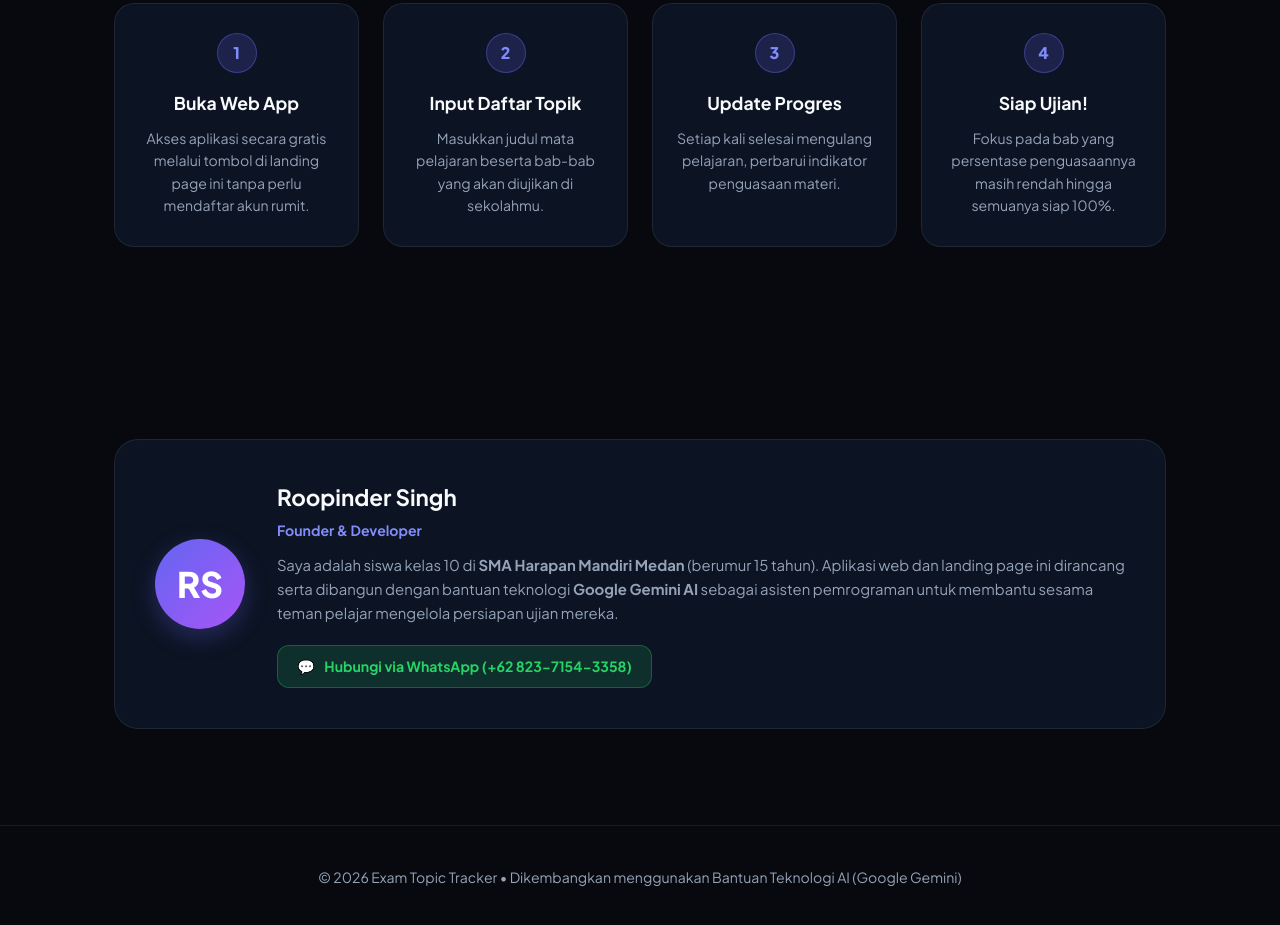
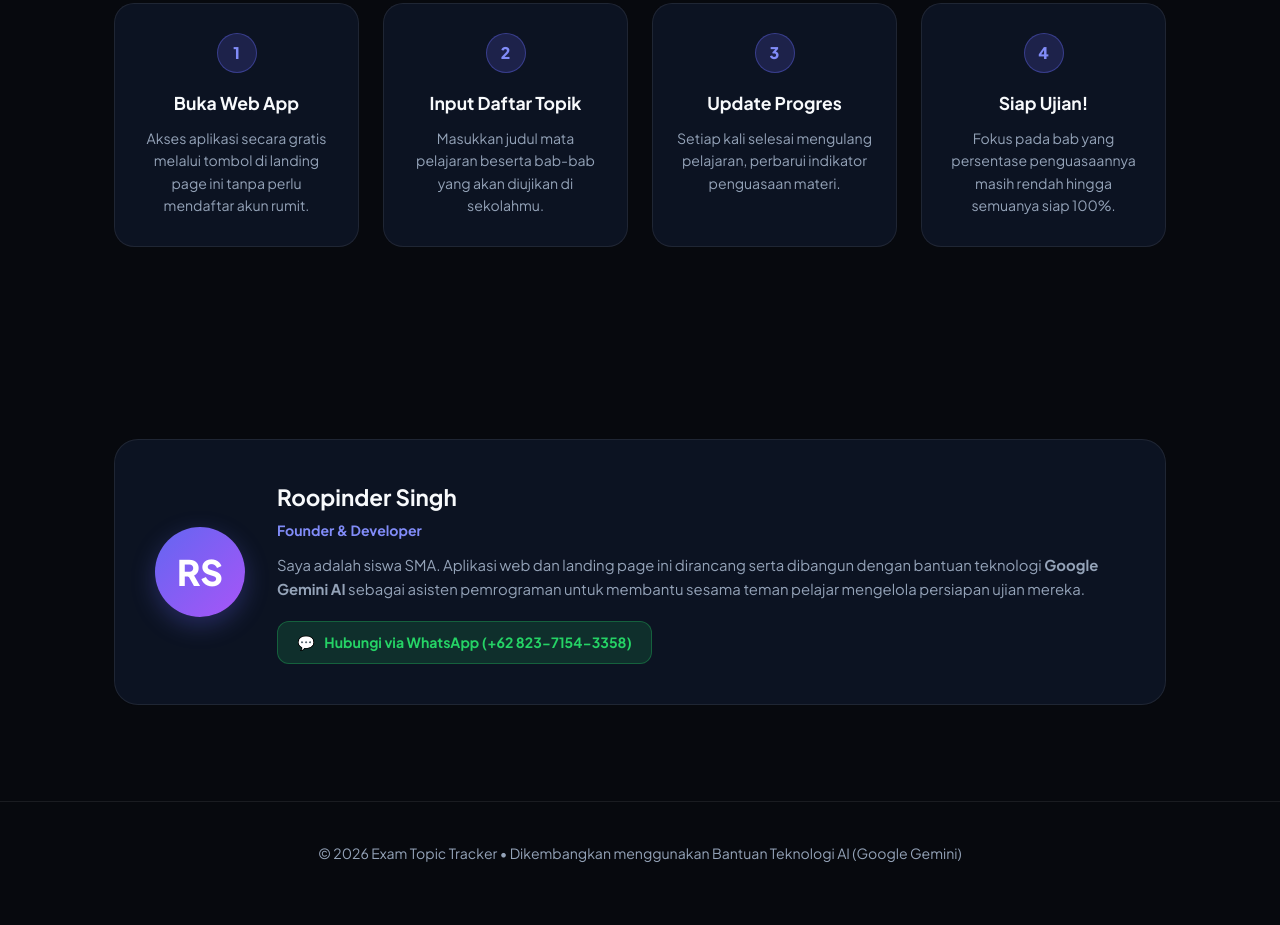
Before and after one commit to R00p1nder-S1ngh/passmyexam.my.id-WEBSITE-, a plain HTML site: page index.html in a window 1280 px wide. Shown: the part 3122-4047 px from the top of the page. Drawn offline with Linux system fonts and the light colour scheme.

Commit message:
Revise founder bio in index.html
Updated founder bio to remove age and school grade.

```diff
--- a/index.html
+++ b/index.html
@@ -691,7 +691,7 @@
           <h3>Roopinder Singh</h3>
           <div class="founder-role">Founder & Developer</div>
           <p class="founder-bio">
-            Saya adalah siswa kelas 10 di <b>SMA Harapan Mandiri Medan</b> (berumur 15 tahun). Aplikasi web dan landing page ini dirancang serta dibangun dengan bantuan teknologi <b>Google Gemini AI</b> sebagai asisten pemrograman untuk membantu sesama teman pelajar mengelola persiapan ujian mereka.
+            Saya adalah siswa SMA</b>. Aplikasi web dan landing page ini dirancang serta dibangun dengan bantuan teknologi <b>Google Gemini AI</b> sebagai asisten pemrograman untuk membantu sesama teman pelajar mengelola persiapan ujian mereka.
           </p>
           <a href="https://wa.me/6282371543358" target="_blank" class="btn-wa">
             <span>💬</span> Hubungi via WhatsApp (+62 823-7154-3358)
```
